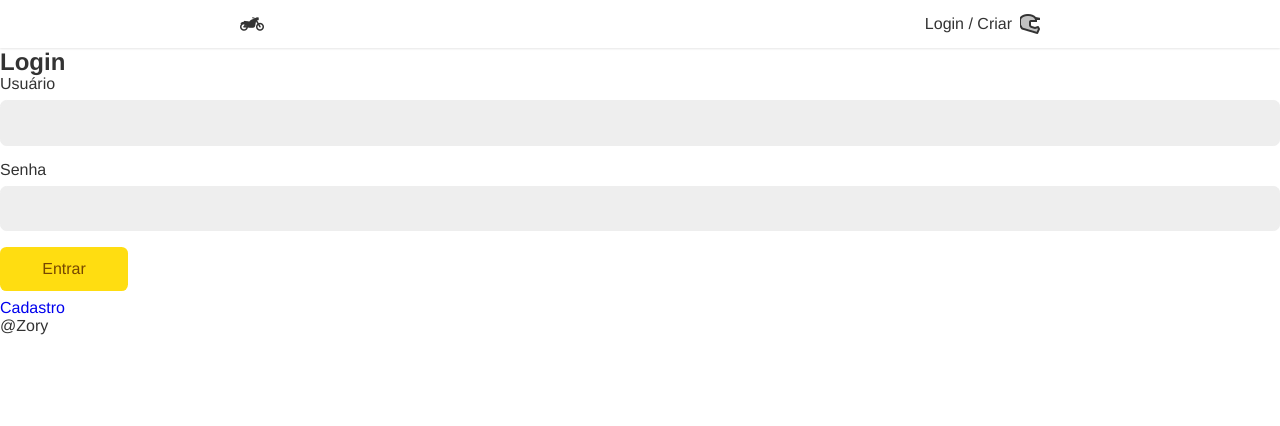
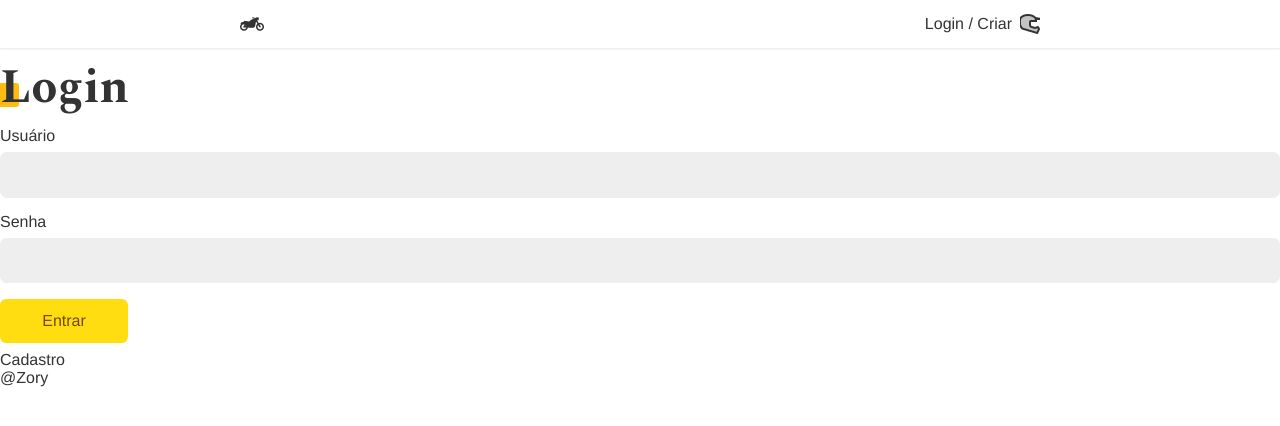
Before and after one commit to Danielzory/React-and-JS, a React (Create React App) app: page /login in a window 1280 px wide. Shown: the top 426 px of the page. Built offline with nearby package versions, Linux system fonts and the light colour scheme.

Commit message:
Add efeito no FormLogin e criação do componente Error

```diff
--- a/src/App.css
+++ b/src/App.css
@@ -1,6 +1,7 @@
+@import url('https://fonts.googleapis.com/css2?family=Spectral:ital,wght@0,200;0,300;0,400;0,500;0,600;0,700;0,800;1,200;1,300;1,400;1,500;1,600;1,700;1,800&display=swap');
+
 *{
     box-sizing: border-box;
-
 }
 
 body{
@@ -24,6 +25,7 @@
 
 a{
     text-decoration: none;
+    color: #333;
 }
 
 img{
@@ -43,3 +45,38 @@
     padding: 0 1rem;
     margin: 0 auto;
 }
+
+.title{
+    font-family: var(--type-second);
+    line-height: 1;
+    font-size: 3rem;
+    margin: 1rem 0;
+    position: relative;
+    z-index: 1;
+}
+
+.title::after{
+    content: '';
+    display: block;
+    width: 1.5rem;
+    height: 1.5rem;
+    background-color: #fb1;
+    position: absolute;
+    bottom: 5px;
+    left: -5px;
+    border-radius: .2rem;
+    z-index: -1;
+}
+
+.animeLeft{
+    opacity: 0;
+    transform: translateX(-20px);
+    animation: animeLeft .4s forwards;
+}
+
+@keyframes animeLeft{
+    to {
+        opacity: 1;
+        transform: initial;
+    }
+}
--- /dev/null
+++ b/src/Components/Interface/Error.jsx
@@ -0,0 +1,11 @@
+import React from "react";
+
+
+const Error = ( {error} ) => {
+
+    if(!error) return null;
+    return <p style={{color: '#f31', margin: '1rem 0'}}> {error} </p>
+
+};
+
+export {Error};
--- a/src/Components/Login/LoginForm.jsx
+++ b/src/Components/Login/LoginForm.jsx
@@ -4,6 +4,7 @@
 import { Button } from '../Form/Button'
 import { useForm } from '../../Hooks/useForm'
 import { UserContext } from '../../UserContext'
+import { Error } from '../Interface/Error'
 
 const LoginForm = () => {
 
@@ -12,6 +13,7 @@
     const password = useForm()
 
     //context
+
     const{userLogin} = React.useContext(UserContext)
 
     //Submit
@@ -24,8 +26,8 @@
     }
 
     return (
-        <section>
-            <h1>Login</h1>
+        <section className='animeLeft'>
+            <h1 className='title'>Login</h1>
             <form action='' onSubmit={handleSubmit}>
 
                 <Input label='Usuário' type='text' name='username' {...username}/>
```
